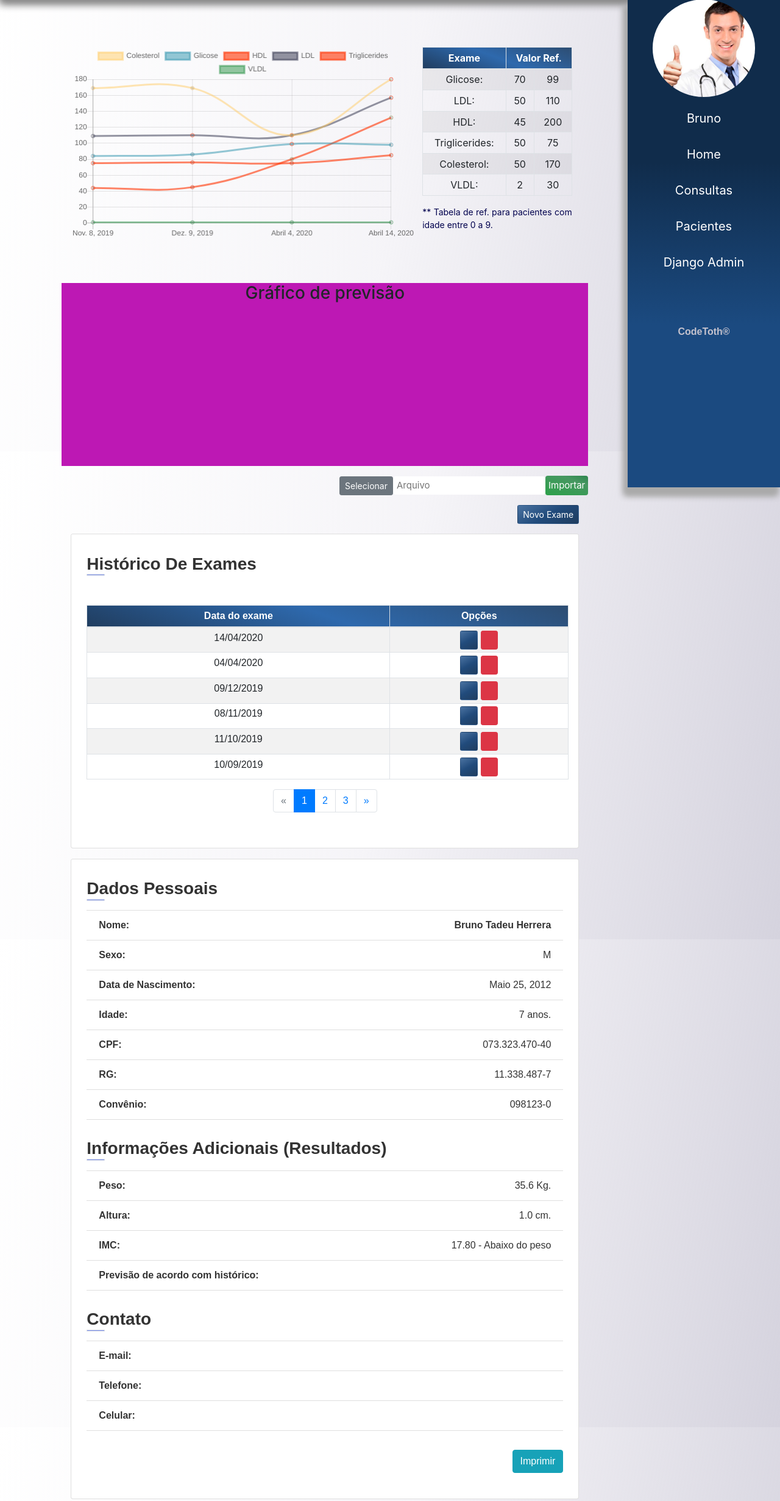
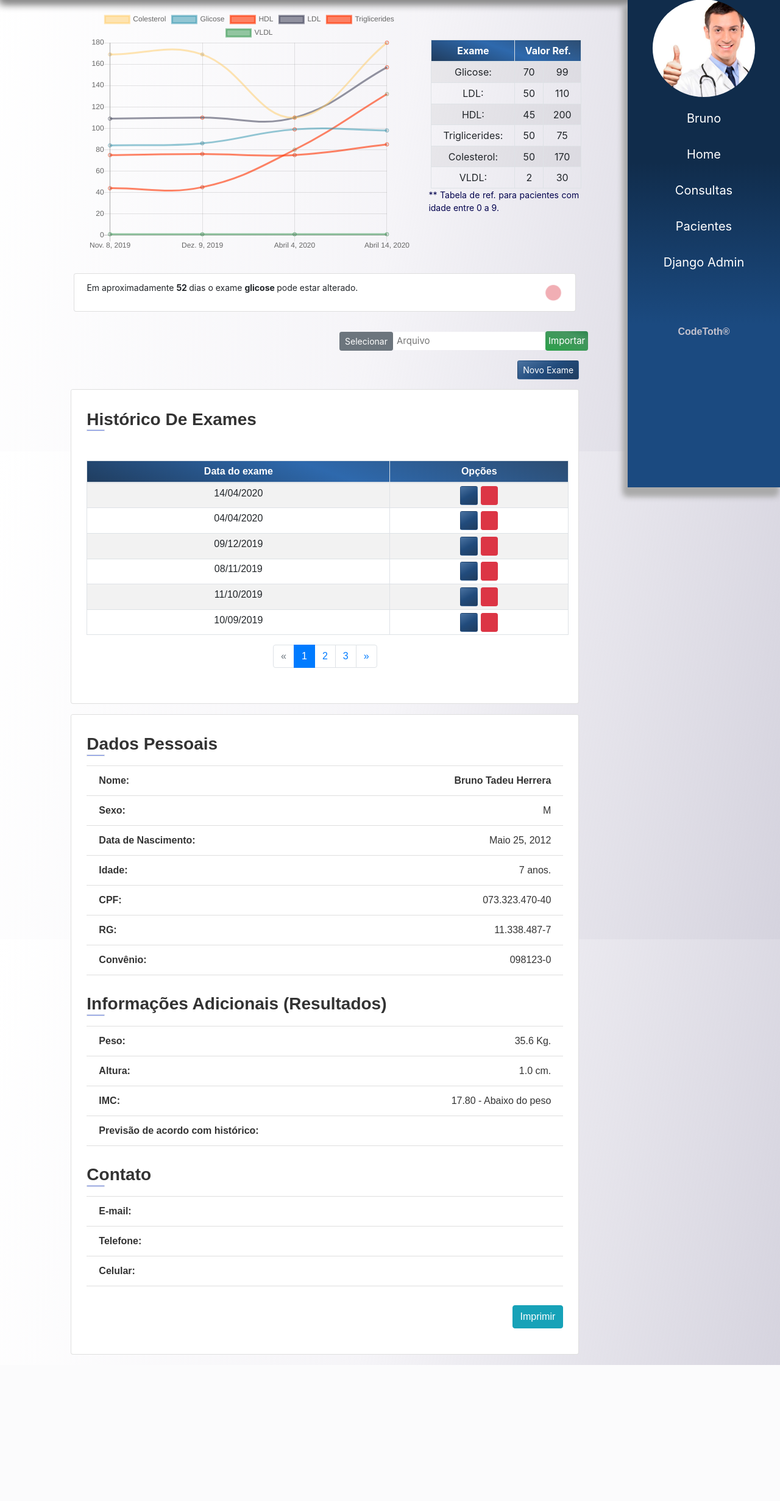
Before and after one commit to bruno-ralmeida/PI_2020.1, a Django app: page /exames/detalhes/5 in a window 1280 px wide. Shown: the part 60-2521 px from the top of the page at 61% size. After the commit the page ends 2298 px from the top, so only its background shows below. Run offline with Django 3.2, Linux system fonts and the light colour scheme; a user stored in the database is signed in; data comes from the database, SQL or seed files in the repository; some libraries are stand-ins or nearby versions; some web fonts are replaced.

Commit message:
Ajustando layout de estimativa.

```diff
--- a/app/exames/views.py
+++ b/app/exames/views.py
@@ -29,14 +29,17 @@ def detalhes(request, paciente_id):
     page = request.GET.get('page')
     exames_por_pagina = paginator.get_page(page)
 
-    estimativa(paciente)
 
-    print(paciente.id)
+
 
     dados['paciente'] = paciente
     dados['exames'] = exames_por_pagina
+    dados['lst_estimativa'] = estimativa(paciente)
     dados['exame_referencia'] = exame_referencia(paciente.idade)
     dados['exames_grafico'] = converte_grafico(exames_periodo(paciente))
+
+    print(dados['lst_estimativa'])
+
     return render(request, 'exames/exames.html', dados)
 
 @login_required(login_url='login')
@@ -198,19 +201,15 @@ def estimativa(paciente):
     var_colesterol = calculo_variacao(lst_colesterol)
     var_vldl = calculo_variacao(lst_vldl)
 
+    lst_dados = []
+    lst_dados.append(calculo_estimativa('glicose', ultimo_exame.glicose, exame_ref.glicose_min , exame_ref.glicose_max, periodo, var_glicose))
+    lst_dados.append(calculo_estimativa('ldl', ultimo_exame.ldl, exame_ref.ldl_min, exame_ref.ldl_max, periodo, var_ldl))
+    lst_dados.append(calculo_estimativa('hdl', ultimo_exame.hdl, exame_ref.hdl_min, exame_ref.hdl_min, periodo, var_hdl))
+    lst_dados.append(calculo_estimativa('triglicerides', ultimo_exame.triglicerides, exame_ref.triglicerides_min,exame_ref.triglicerides_max, periodo, var_triglicerides))
+    lst_dados.append(calculo_estimativa('colesterol', ultimo_exame.colesterol, exame_ref.colesterol_min, exame_ref.colesterol_max, periodo, var_colesterol))
+    lst_dados.append(calculo_estimativa('vldl', ultimo_exame.vldl, exame_ref.vldl_min ,exame_ref.vldl_max, periodo, var_vldl))
 
-    print(calculo_estimativa('glicose', ultimo_exame.glicose, exame_ref.glicose_min , exame_ref.glicose_max, periodo, var_glicose))
-
-    print(calculo_estimativa('ldl', ultimo_exame.ldl, exame_ref.ldl_min, exame_ref.ldl_max, periodo, var_ldl))
-
-    print(calculo_estimativa('hdl', ultimo_exame.hdl, exame_ref.hdl_min, exame_ref.hdl_min, periodo, var_hdl))
-
-    print(calculo_estimativa('triglicerides', ultimo_exame.triglicerides, exame_ref.triglicerides_min,exame_ref.triglicerides_max, periodo, var_triglicerides))
-
-    print(calculo_estimativa('colesterol', ultimo_exame.colesterol, exame_ref.colesterol_min, exame_ref.colesterol_max, periodo, var_colesterol))
-
-    print(calculo_estimativa('vldl', ultimo_exame.vldl, exame_ref.vldl_min ,exame_ref.vldl_max, periodo, var_vldl))
-
+    return lst_dados
 
 def calculo_estimativa(tipo_exame, ultimo_exame, exame_ref_min ,exame_ref_max, periodo_ref, variacao):
     """
@@ -220,7 +219,6 @@ def calculo_estimativa(tipo_exame, ultimo_exame, exame_ref_min ,exame_ref_max, p
     """
     exame_result = ultimo_exame
     calc_periodo = 0
-    print(f'ultimo exame: {ultimo_exame}')
     if(variacao < 0):
         while(ultimo_exame < exame_ref_max):
             if(exame_result <= exame_ref_max):
--- a/static/css/app.css
+++ b/static/css/app.css
@@ -402,20 +402,26 @@ header{
 
 /*GRAFICO*/
 
-.container__resultados{
+.container__exames, .container__resultados{
   display: flex;
   align-items: center;
   justify-content: space-between;
   margin-top:  4.75rem !important;
 }
 
-.container__resultados__grafico{
+.container__resultados__grafico {
   width: 100% !important;
-  height: 40vh;
+  height: 50vh ;
+  padding: 0 1.75em;
+}
+.container__resultados__referencia > table{
+  margin: 0 .25em;
 
 }
-.container__resultados__referencia{
-  padding: 0 .725em;
+
+.container__estimativa{
+  margin: .75rem 0;
+  padding:  1.25rem ;
 }
 
 .formImportacao{
@@ -502,14 +508,17 @@ header{
     width: 100% !important;
   }
 
+   .container__exames{
+    flex-direction: column;
+
+  }
   .container__resultados{
     flex-direction: column;
-    width: 100vw;
-    padding: 0 !important;
+
   }
 
-  .container__resultados__grafico{
-    width: 100vw !important;
+  .file{
+    width: 90%;
   }
 
 }
--- a/templates/exames/exames.html
+++ b/templates/exames/exames.html
@@ -2,13 +2,13 @@
 {% load static %}
 {% block content %}
 
-<main>
+<main id="container__exames">
   <section class="col-lg-10">
     <!--Gráficos e Tabela Referência-->
-    <section class="col-lg-10 mx-auto container__resultados mb-2" style="height: 55vh; ">
+    <section class="col-lg-10 mx-auto container__resultados mb-2">
       <!--Grafico Historico de exames-->
       <div class="container__resultados__grafico">
-        <canvas id="chart" style="width: 100%; height: 100%;"></canvas>
+        <canvas id="chart"></canvas>
       </div>
       <!--Tabela de referencia-->
       <div class="container__resultados__referencia">
@@ -64,9 +64,38 @@
     </section>
 
     <!--Estimativa -->
-    <section class="col-lg-10 mx-auto mb-3 text-center" style="height: 300px; background: rgb(189, 24, 180);">
-      <h3>Gráfico de previsão</h3>
-    </section>
+    <div class="col-lg-10 mx-auto container__estimativa">
+
+      <ul class="list-group">
+
+        {% for dic in lst_estimativa %}
+
+          {% if dic.periodo > 0 %}
+            {% if dic.periodo <= 365   %}
+            <li class="list-group-item d-flex justify-content-between align-items-center">
+              <p> Em aproximadamente <b> {{ dic.periodo }} </b> dias o exame <b> {{ dic.tipo_exame }} </b> pode estar alterado. </p>
+              <div class="spinner-grow text-danger" role="status"></div>
+            </li>
+            {% endif %}
+
+            {% if dic.periodo > 365 and dic.periodo < 730  %}
+            <li class="list-group-item d-flex justify-content-between align-items-center">
+              <p> Em aproximadamente <b> {{ dic.periodo }} </b> dias o exame <b> {{ dic.tipo_exame }} </b> pode estar alterado. </p>
+              <div class="spinner-grow text-warning" role="status"></div>
+            </li>
+            {% endif %}
+
+            {% if dic.periodo > 730 %}
+            <li class="list-group-item d-flex justify-content-between align-items-center">
+              <p> Em aproximadamente <b> {{ dic.periodo }} </b> dias o exame <b> {{ dic.tipo_exame }} </b> pode estar alterado. </p>
+              <div class="spinner-grow text-info" role="status"></div>
+            </li>
+            {% endif %}
+          {% endif %}
+
+        {% endfor %}
+      </ul>
+    </div>
 
     <!--Novos Exames-->
     <section class="col-lg-10 mx-auto">
```
